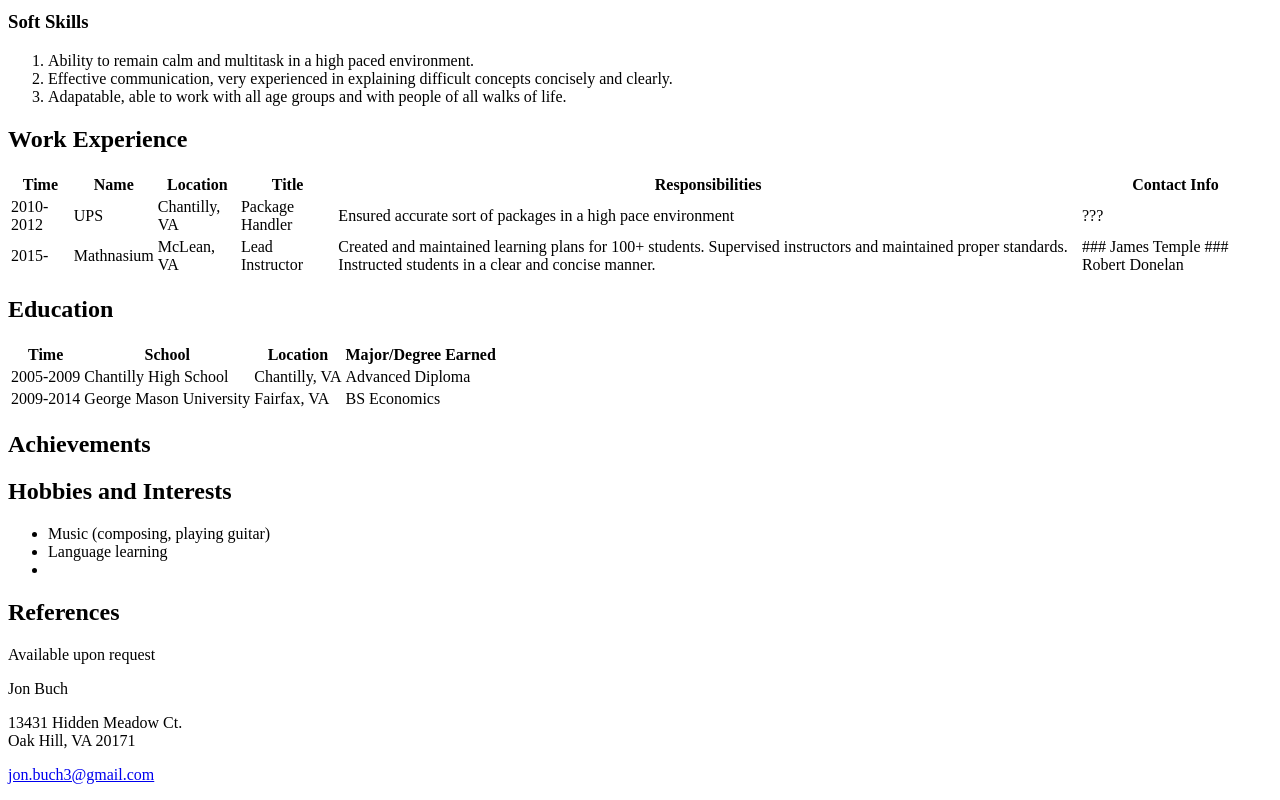
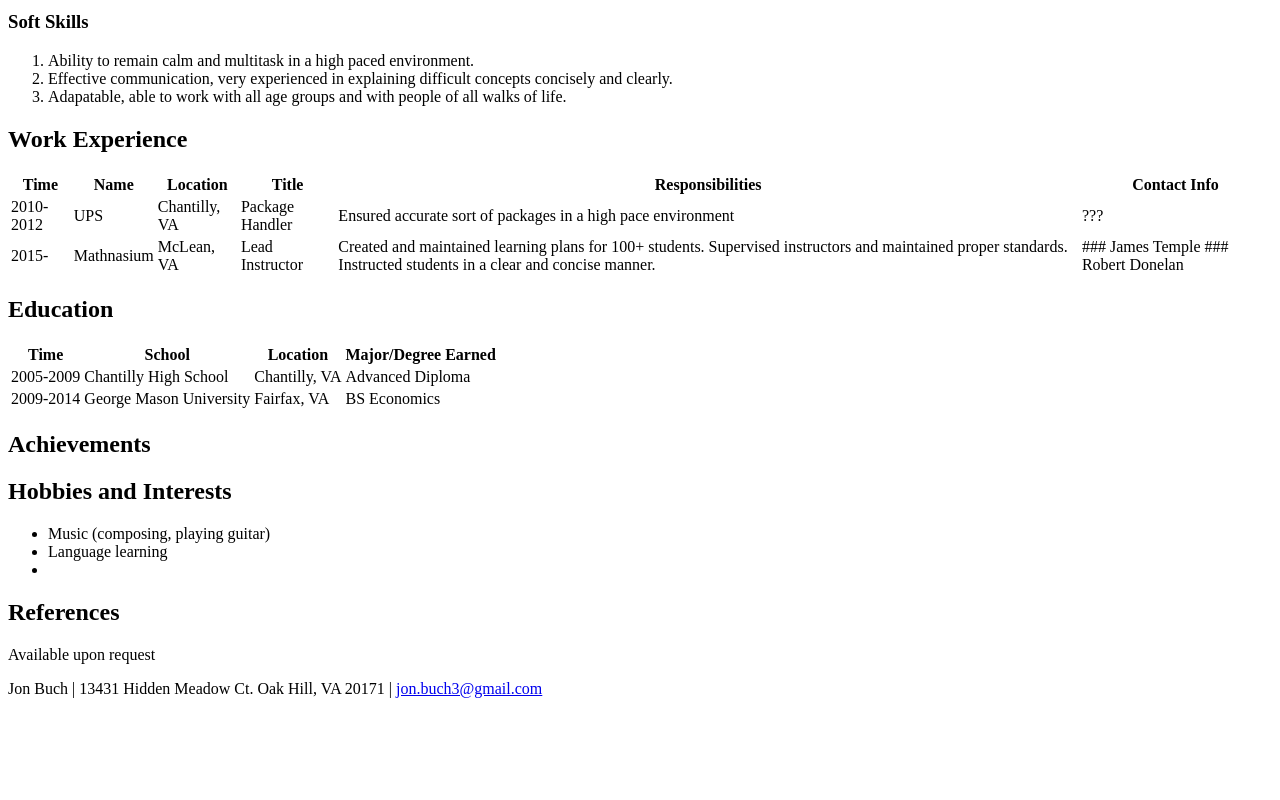
Before and after one commit to jb628/vikingprephtml, a plain HTML site: page index.html in a window 1280 px wide. Shown: the part 707-1507 px from the top of the page. After the commit the page ends 1421 px from the top, so only its background shows below. Drawn offline with Linux system fonts and the light colour scheme.

Commit message:
fix footer

```diff
--- a/index.html
+++ b/index.html
@@ -121,9 +121,9 @@
       <p>Available upon request</p>
     </section>
     <footer>
-      <p>Jon Buch</p>
-      <p>13431 Hidden Meadow Ct.<br> Oak Hill, VA 20171</p>
-      <p><a href="mailto:jon.buch3@gmail.com">jon.buch3@gmail.com</a></p>
+      <p>Jon Buch |
+      13431 Hidden Meadow Ct. Oak Hill, VA 20171 |
+      <a href="mailto:jon.buch3@gmail.com">jon.buch3@gmail.com</a></p>
 
     </footer>
   </body>
```
